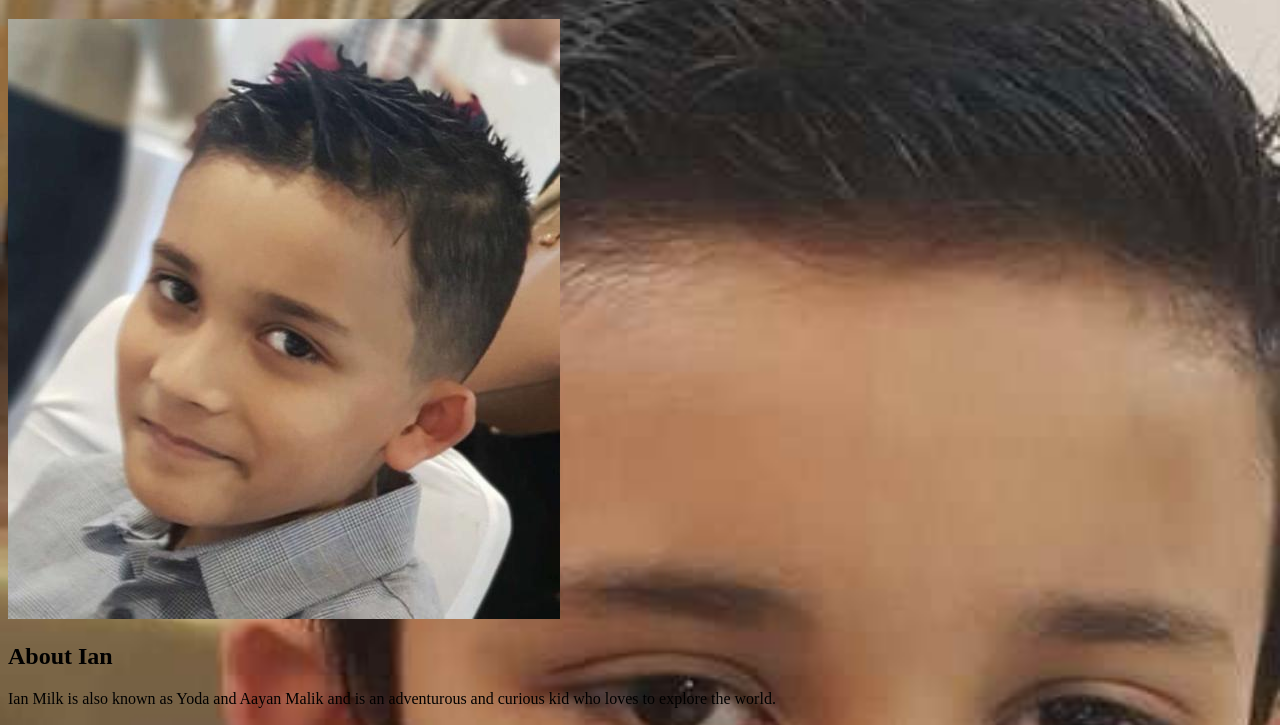
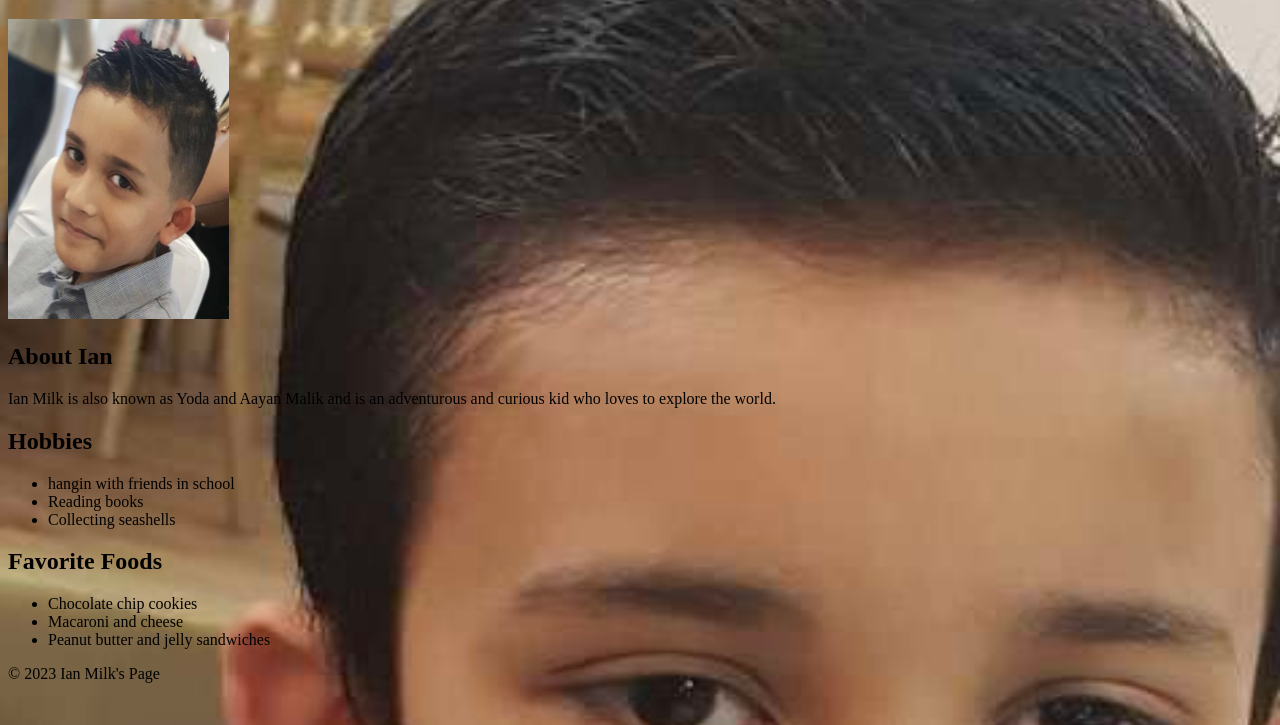
Before and after one commit to Bambam0304/Ian-milk-, a plain HTML site: page index.html in a window 1280 px wide. Shown: the part 61-786 px from the top of the page. Drawn offline with Linux system fonts and the light colour scheme.

Commit message:
Update index.html

```diff
--- a/index.html
+++ b/index.html
@@ -14,7 +14,7 @@
     <header>
         <h1>Welcome to Ian Milk's Page</h1>
     </header>
-    <img src="./assets/aayan.jpg" alt="Aayan">
+    <img src="./assets/aayan.jpg" alt="Aayan" width="221" height="300">
 
     <section>
         <h2>About Ian</h2>
```
